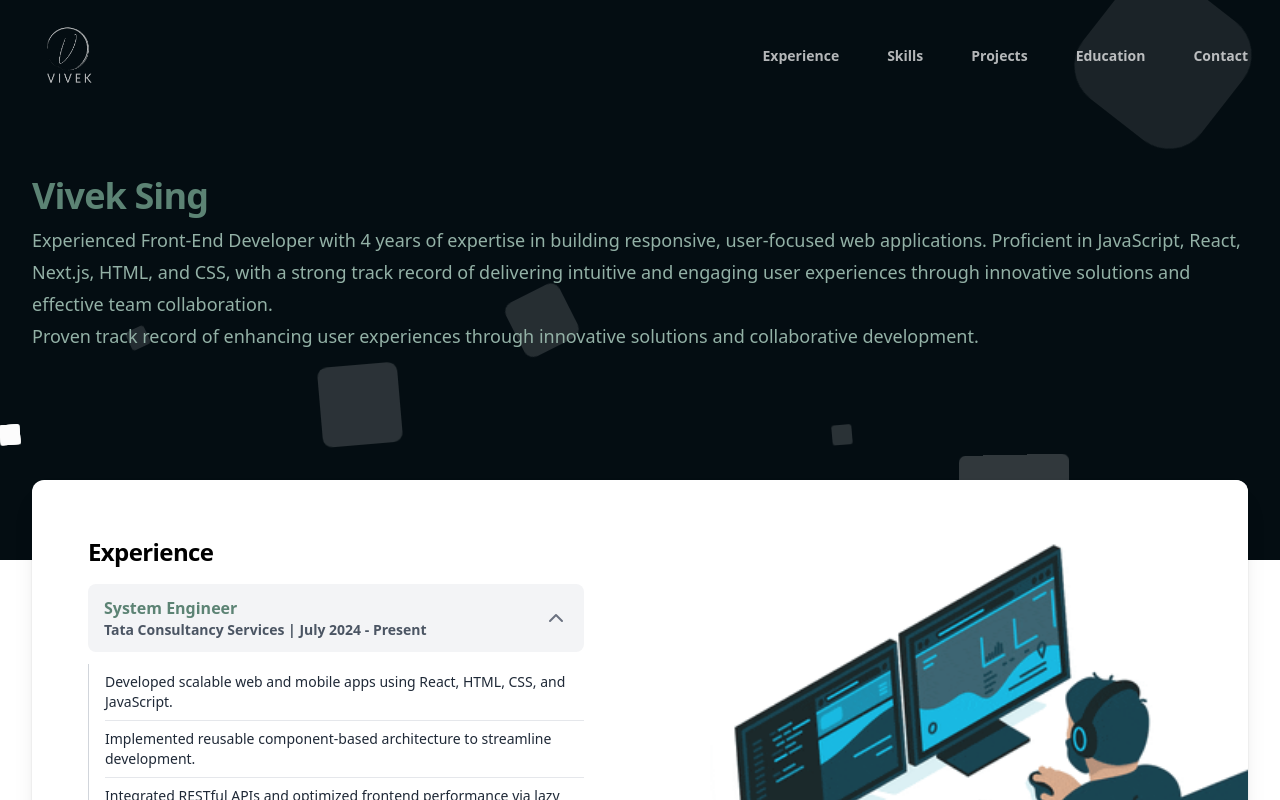
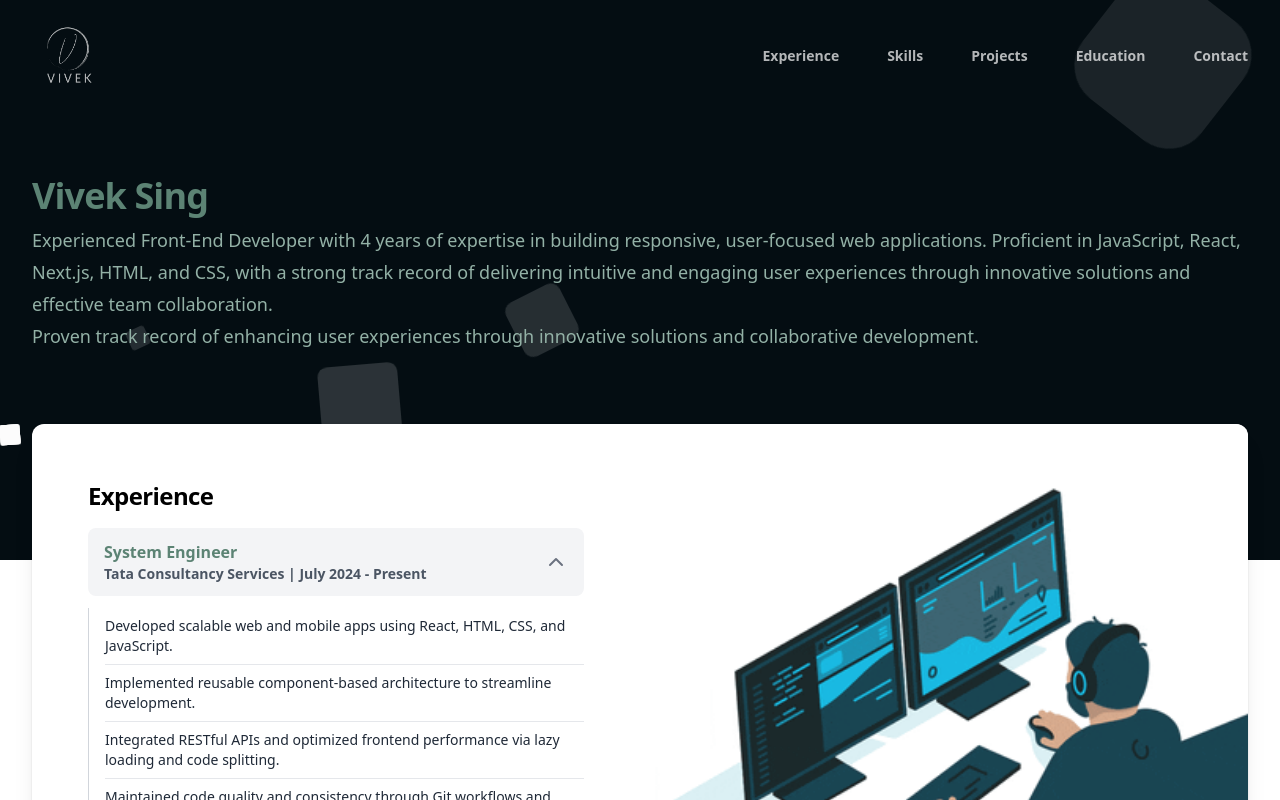
Before and after one commit to tomervivek/portfolio, a Next.js app: page / in a window 1280 px wide. Shown: the top 800 px of the page. Built offline with nearby package versions, Linux system fonts and the light colour scheme.

Commit message:
Font and alignment

```diff
--- a/components/Banner.js
+++ b/components/Banner.js
@@ -32,7 +32,7 @@ return (
             <h2 className="text-3xl font-bold tracking-tight text-[#5C8374] sm:text-4xl">
               {loadingText}
             </h2>
-            <div className="mt-2 text-lg mb-24   md:mb-0 leading-8  text-[#93B1A6]">
+            <div className="mt-2 text-lg mb-24 text-sm md:text-[18px]  md:mb-0 leading-8  text-[#93B1A6]">
             Experienced Front-End Developer with 4 years of expertise in building responsive, user-focused web applications. Proficient in JavaScript, React, Next.js, HTML, and CSS, with a strong track record of delivering intuitive and engaging user experiences through innovative solutions and effective team collaboration.<span className="hidden md:block">Proven track record of enhancing user experiences through innovative solutions and collaborative development.</span>
             </div>
 
--- a/components/Experience.js
+++ b/components/Experience.js
@@ -35,7 +35,7 @@ const Experience = () => {
   };
 
   return (
-    <section className="md:pt-8 -mt-16 lg:mt-4 sm:-mt-10">
+    <section className="md:pt-8 -mt-16 lg:-mt-10 sm:-mt-10">
       <div className="mx-auto max-w-screen-xl px-4 py-8 sm:px-6 sm:py-12 lg:px-8">
         <div className="shadow rounded-xl">
           <div className="lg:grid overflow-hidden text-white shadow-xl md:grid-cols-2 bg-white rounded-xl">
```
